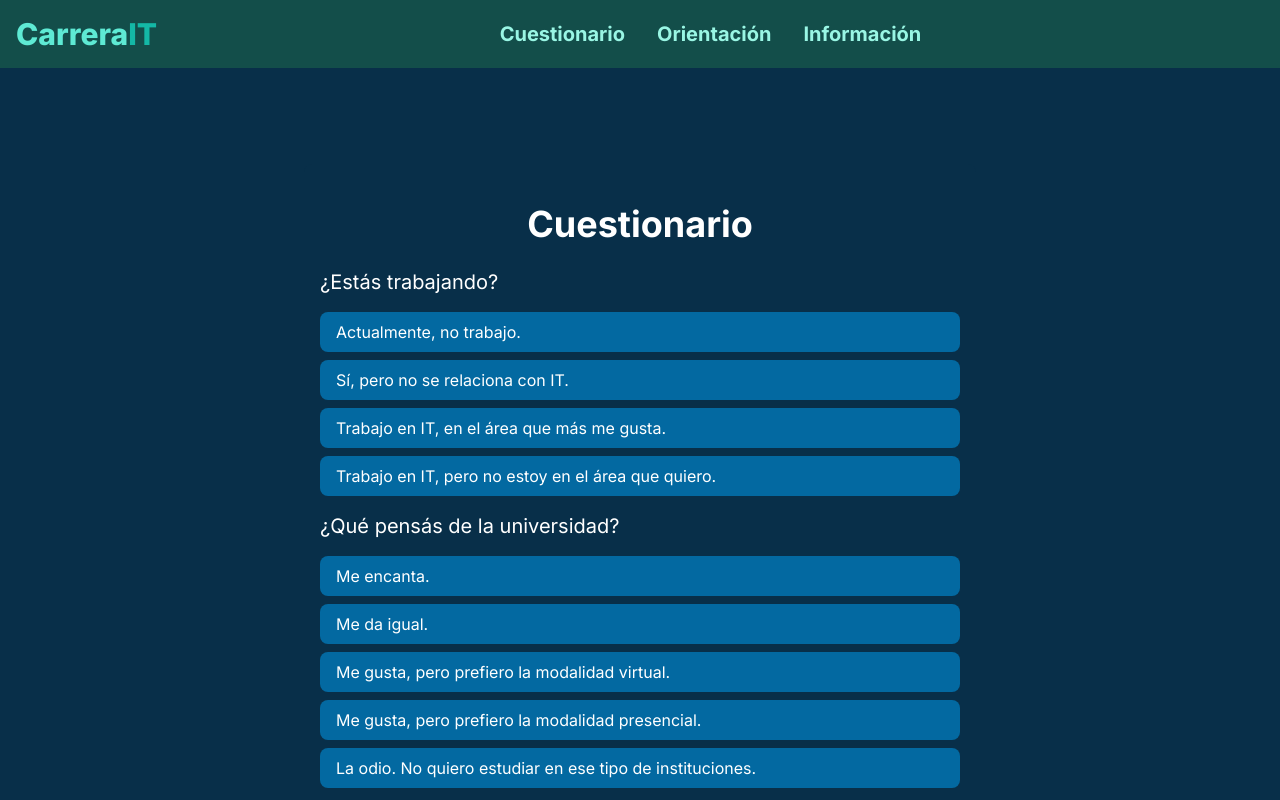
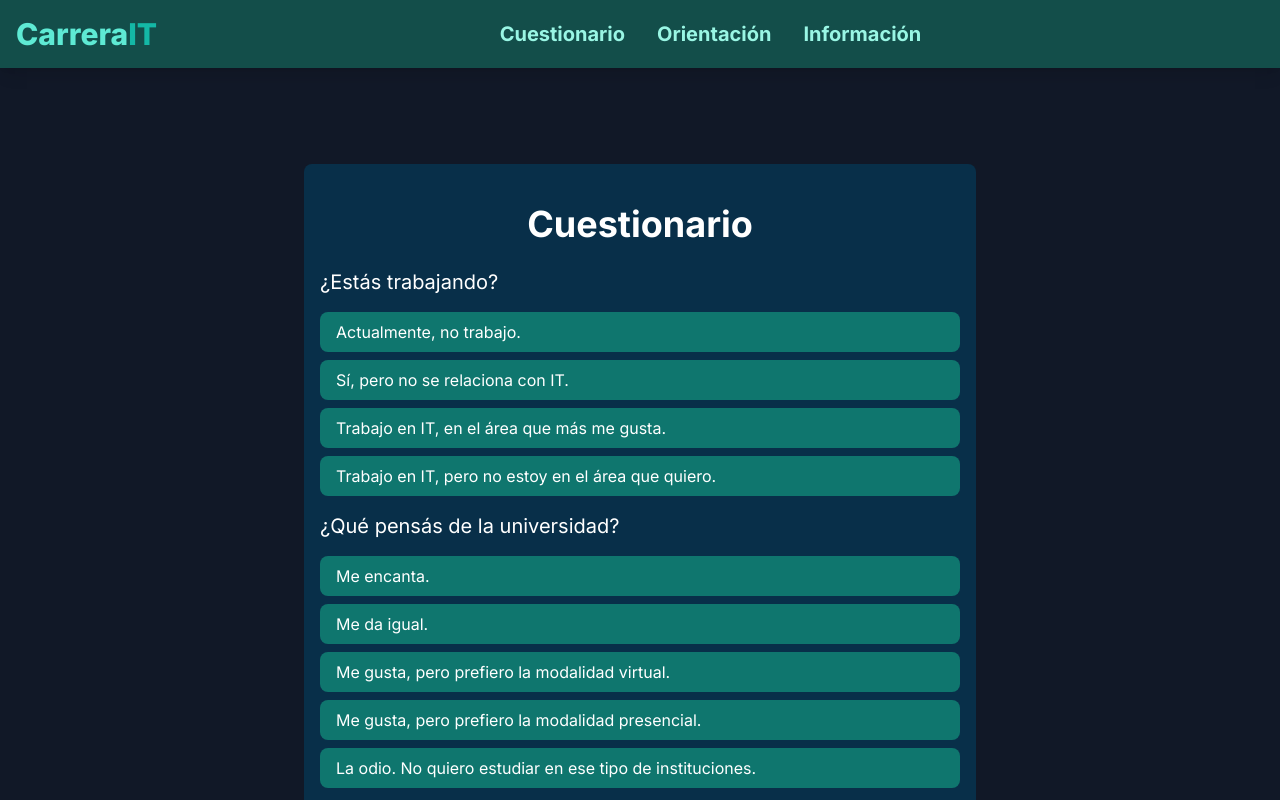
Before and after one commit to aronmilenait/carrerait-roadmap, a Next.js app in the folder carrerait-roadmap/: page /cuestionario in a window 1280 px wide. Shown: the top 800 px of the page. Built offline with nearby package versions, Linux system fonts and the light colour scheme.

Commit message:
Change the colors from the SurveyForm component and the page's layout.

```diff
--- a/carrerait-roadmap/src/app/components/SurveyForm.tsx
+++ b/carrerait-roadmap/src/app/components/SurveyForm.tsx
@@ -26,8 +26,8 @@ const SurveyForm = ({
                   onClick={() => onAnswerClick(questionIndex, answerIndex)}
                   className={`py-2 px-4 rounded-lg w-full text-left ${
                     selectedAnswers[questionIndex] === answerIndex
-                      ? "bg-sky-300 text-black border-2 border-sky-500"
-                      : "bg-sky-700 text-white"
+                      ? "bg-teal-900 text-white border-2 border-teal-800 font-semibold"
+                      : "bg-teal-700 text-white"
                   }`}
                   aria-pressed={selectedAnswers[questionIndex] === answerIndex}
                 >
--- a/carrerait-roadmap/src/app/cuestionario/page.tsx
+++ b/carrerait-roadmap/src/app/cuestionario/page.tsx
@@ -2,7 +2,7 @@ import Survey from "../components/Survey";
 
 export default function About() {
   return (
-    <main className="bg-sky-950 text-white p-24">
+    <main className="p-6 md:p-24">
       <Survey />
     </main>
   );
```
